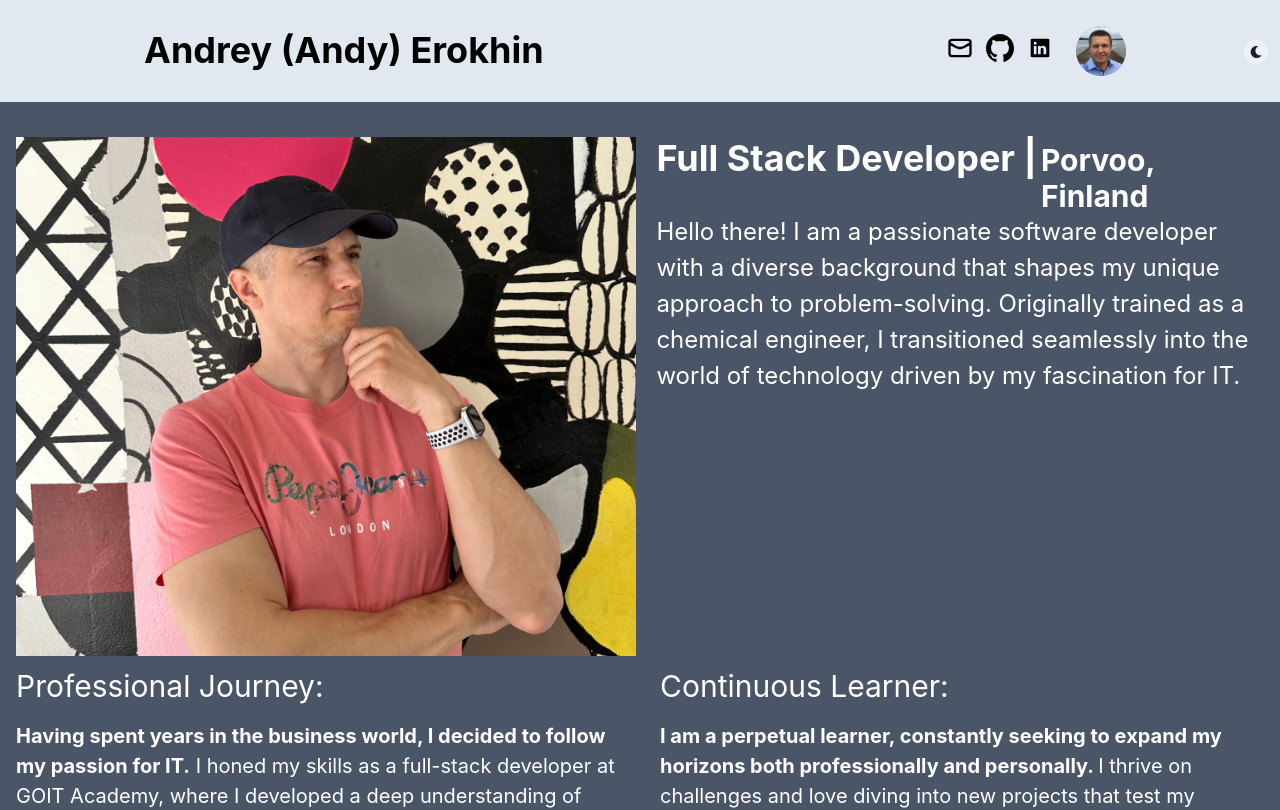
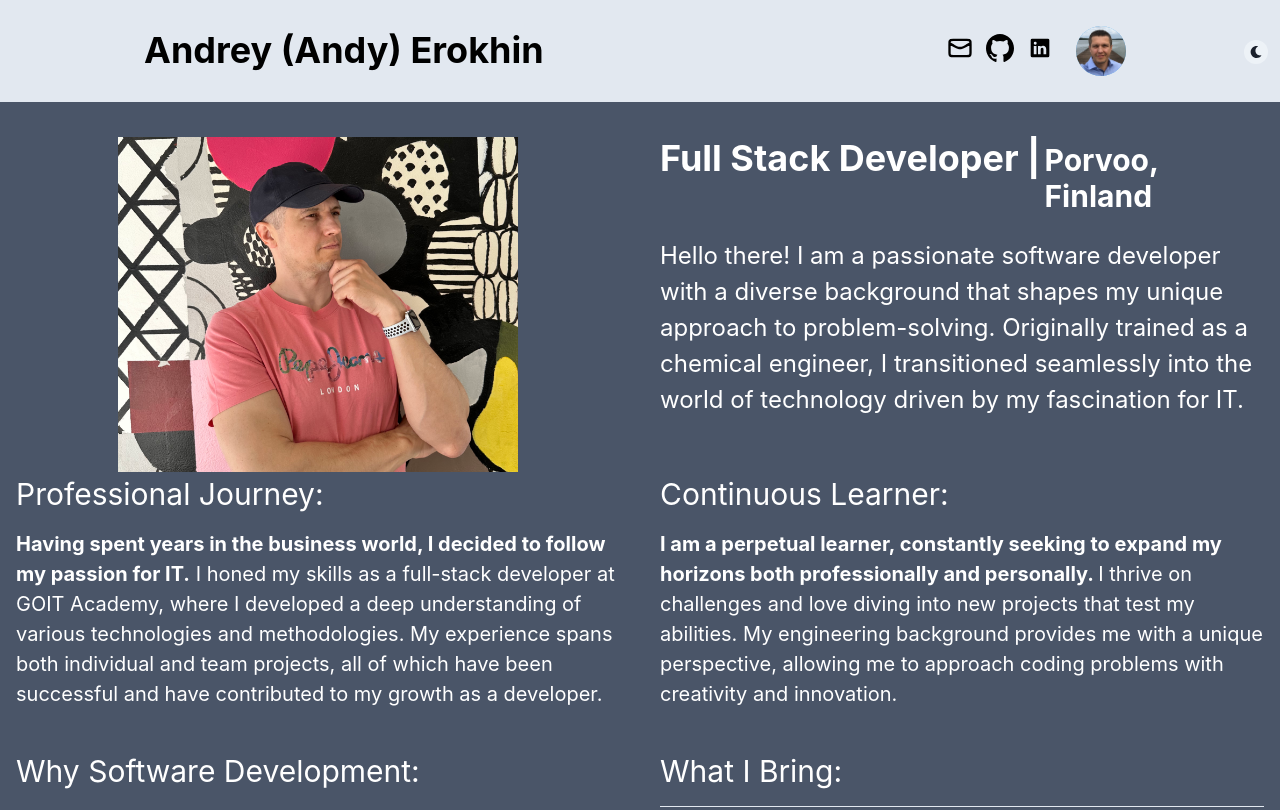
Before and after one commit to AndreyGOIT/portfolio, a React (Create React App) app: page / in a window 1280 px wide. Shown: the top 810 px of the page. Built offline with nearby package versions, Linux system fonts and the light colour scheme.

Commit message:
some features

```diff
--- a/src/components/Carousel/Carousel.jsx
+++ b/src/components/Carousel/Carousel.jsx
@@ -144,7 +144,7 @@ export default function Carousel() {
         zIndex={2}
         onClick={() => sliderRef.current.slickPrev()}
       >
-        <BiLeftArrowAlt size="40px" />
+        <BiLeftArrowAlt color={"white"} size="40px" />
       </IconButton>
       {/* Right Icon */}
       <IconButton
@@ -157,7 +157,7 @@ export default function Carousel() {
         zIndex={2}
         onClick={() => sliderRef.current.slickNext()}
       >
-        <BiRightArrowAlt size="40px" />
+        <BiRightArrowAlt color={"white"} size="40px" />
       </IconButton>
       {/* Slider */}
       <Slider {...settings} ref={sliderRef}>
--- a/src/components/Footer/Footer.jsx
+++ b/src/components/Footer/Footer.jsx
@@ -5,44 +5,26 @@ import {
   Container,
   Stack,
   Text,
-  useColorModeValue,
   Flex,
-  Icon,
+  useColorMode,
 } from "@chakra-ui/react";
 
 import { ReactComponent as MyMail } from "../../images/mail-alt-3-svgrepo-com.svg";
 import { ReactComponent as MyGit } from "../../images/github-142-svgrepo-com.svg";
 import { ReactComponent as MyLinkedIn } from "../../images/linkedin-svgrepo-com.svg";
 
-// const SocialButton = ({ children, label, href }) => {
-//   return (
-//     <chakra.button
-//       bg={useColorModeValue("blackAlpha.100", "whiteAlpha.100")}
-//       rounded={"full"}
-//       w={8}
-//       h={8}
-//       cursor={"pointer"}
-//       as={"a"}
-//       href={href}
-//       display={"inline-flex"}
-//       alignItems={"center"}
-//       justifyContent={"center"}
-//       transition={"background 0.3s ease"}
-//       _hover={{
-//         bg: useColorModeValue("blackAlpha.200", "whiteAlpha.200"),
-//       }}
-//     >
-//       <VisuallyHidden>{label}</VisuallyHidden>
-//       {children}
-//     </chakra.button>
-//   );
-// };
+export default function Footer() {
+  const { colorMode } = useColorMode();
 
-export default function Footer() {
+  const iconColor = {
+    light: "gray.700",
+    dark: "white",
+  };
+
   return (
     <Box
-      bg={useColorModeValue("gray.50", "gray.900")}
-      color={useColorModeValue("gray.700", "gray.200")}
+      bg={colorMode === "light" ? "gray.50" : "gray.900"}
+      color={colorMode === "light" ? "gray.700" : "gray.200"}
     >
       <Container
         as={Stack}
@@ -56,13 +38,13 @@ export default function Footer() {
         <Text>Created by Andy Erokhin. All rights reserved © 2023</Text>
         <Flex mr={3} gap={3}>
           <Box as="a" href="mailto: and.ero@icloud.com">
-            <Icon as={MyMail} w={7} h={7} />
+            <MyMail width={30} height={30} fill={iconColor[colorMode]} />
           </Box>
           <Box as="a" href="https://github.com/AndreyGOIT">
-            <Icon as={MyGit} w={7} h={7} />
+            <MyGit width={30} height={30} fill={iconColor[colorMode]} />
           </Box>
           <Box as="a" href="https://www.linkedin.com/in/andrey-erokhin">
-            <Icon as={MyLinkedIn} w={7} h={7} />
+            <MyLinkedIn width={30} height={30} fill={iconColor[colorMode]} />
           </Box>
         </Flex>
       </Container>
--- a/src/components/Hero/Hero.jsx
+++ b/src/components/Hero/Hero.jsx
@@ -1,7 +1,6 @@
 "use client";
 
 import {
-  Stack,
   Container,
   Box,
   Flex,
@@ -78,19 +77,31 @@ export default function Hero() {
   return (
     <Box as="main" bg={"gray.600"} py={[10, 20, 35]} position={"relative"}>
       <Container maxW={"7xl"} zIndex={10} position={"relative"}>
-        <Flex direction={"column"}>
-          <Stack flex={1} color={"gray.400"} justify={{ lg: "center" }}>
-            <Flex gap={5}>
-              <Box>
+        <Flex
+          direction={{ base: "column", md: "row" }}
+          justify={{ lg: "center" }}
+        >
+          <Box mb={{ base: 8, md: 0 }} mr={{ md: 10 }} flex="1">
+            <Box
+              w={{ base: "100%", md: "400px" }}
+              minW={{ md: "400px" }}
+              mx="auto"
+            >
               <Image
                 src="/images/portfolio_photo_AE.jpeg"
                 alt="photo Erokhin"
-                  maxW="100%" // Устанавливаем максимальную ширину изображения
-                  mx="auto" // Центрируем изображение
+                w="100%"
+                h="auto"
               />
             </Box>
-              <Box mb={{ base: 8, md: 20 }}>
-                <Flex gap={1} align={"baseline"}>
+          </Box>
+          <Box flex="1">
+            <Flex direction="column" gap={6}>
+              <Flex
+                direction={{ base: "column", md: "row" }}
+                gap={1}
+                align={"baseline"}
+              >
                 <Heading
                   as={"h1"}
                   color={"white"}
@@ -103,19 +114,20 @@ export default function Hero() {
                 <Heading
                   as="h1"
                   color={"white"}
-                    fontSize={{ base: "xl", md: "3xl" }} // Уменьшил размер шрифта для второй части заголовка на больших экранах
+                  fontSize={{ base: "xl", md: "3xl" }}
                 >
                   Porvoo, Finland
                 </Heading>
               </Flex>
 
               <Text fontSize={["xl", "xl", "2xl"]} color={"white"}>
-                  Hello there! I am a passionate software developer with a
-                  diverse background that shapes my unique approach to
-                  problem-solving. Originally trained as a chemical engineer, I
-                  transitioned seamlessly into the world of technology driven by
-                  my fascination for IT.
+                Hello there! I am a passionate software developer with a diverse
+                background that shapes my unique approach to problem-solving.
+                Originally trained as a chemical engineer, I transitioned
+                seamlessly into the world of technology driven by my fascination
+                for IT.
               </Text>
+            </Flex>
           </Box>
         </Flex>
 
@@ -136,9 +148,6 @@ export default function Hero() {
             </Box>
           ))}
         </SimpleGrid>
-          </Stack>
-          <Flex flex={1} />
-        </Flex>
       </Container>
     </Box>
   );
```
Lines whose indentation alone changed are shown as unchanged.
